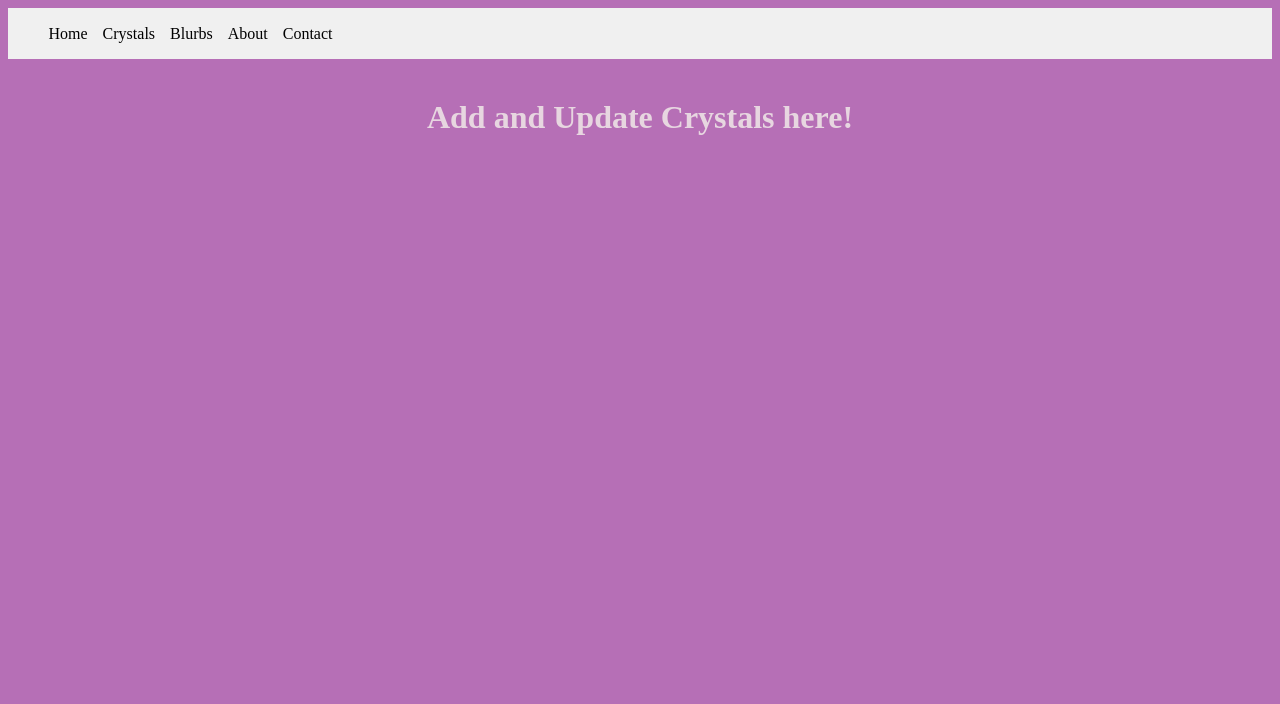
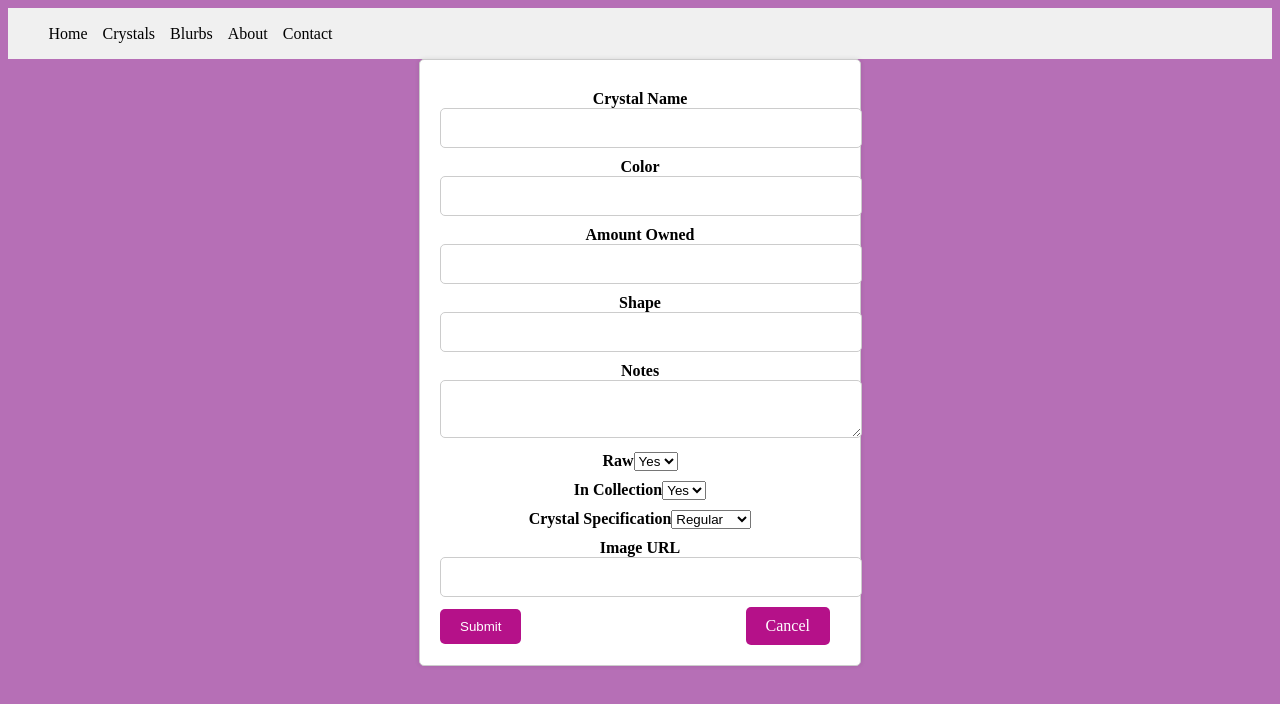
Before and after one commit to LilyBennu/Capstone-CrystalCollector, a React (Create React App) app in the folder CrystalCollector/CrystalCollector-Client/crystalcollector/: page /crystalform in a window 1280 px wide. Shown: the top 704 px of the page. Built offline with nearby package versions, Linux system fonts and the light colour scheme.

Commit message:
added crystal foooorm is not submitting lol but almost there! now for crystal and blurb pages!!!

```diff
--- a/CrystalCollector/CrystalCollector-Client/crystalcollector/src/App.js
+++ b/CrystalCollector/CrystalCollector-Client/crystalcollector/src/App.js
@@ -72,7 +72,7 @@ function App() {
   };
 
 
-
+//add Route paths for confirm delete blurb and crystal use :ID
   return (
 
     <div className="route-container">
@@ -93,6 +93,8 @@ function App() {
                 <Route path="/blurbsform" element={ <BlurbsForm /> } />
                 <Route path="/blurbsform/:blurbsId" element={ <BlurbsForm /> } />
                 <Route path="/crystalform" element={ <CrystalForm /> } />
+                <Route path="/crystalform/:crystalId" element={ <CrystalForm /> } />
+
                 <Route path="/error" element={ <Error /> } />
                 <Route path="*" element={ <NotFound /> } />
 
--- a/CrystalCollector/CrystalCollector-Client/crystalcollector/src/components/BlurbsForm.js
+++ b/CrystalCollector/CrystalCollector-Client/crystalcollector/src/components/BlurbsForm.js
@@ -56,7 +56,7 @@ function BlurbsForm() {
             });
           }
         });
-      };
+    };
 
 
 
--- a/CrystalCollector/CrystalCollector-Client/crystalcollector/src/components/CrystalForm.js
+++ b/CrystalCollector/CrystalCollector-Client/crystalcollector/src/components/CrystalForm.js
@@ -4,10 +4,186 @@ import { useNavigate, useParams, Link } from "react-router-dom";
 import{ findCrystalById, addOrUpdateCrystal } from "../services/crystalsAPI";
 import ValidationSummary from "./ValidationSummary";
 
+import "../styles/crystalform.css";
+
+
+    const INITIAL_CRYSTAL = {
+        crystalId: 0,
+        crystalName: "",
+        color: "",
+        amountOwned: 0,
+        shape: "",
+        notes: "",
+        raw: false,
+        inCollection: false,
+        crystalSpecification: "",
+        imageUrl: "",
+        appUserId: 0
+    };
+
 function CrystalForm() {
 
+    const [crystal, setCrystal] = useState([]);
+    const [errors, setErrors] = useState([]);
+
+    const navigate = useNavigate();
+    const { crystalId } = useParams();
+
+    useEffect(() => {
+        console.log("hello from crystal form", crystalId);
+        if (crystalId) {
+          findCrystalById(crystalId)
+            .then((data) => setCrystal(data))
+            .catch((err) =>
+              navigate("/error", {
+                state: { message: err },
+              })
+            );
+        }
+    }, [crystalId, navigate]);
+
+
+    const handleChange = (evt) => {
+        const nextCrystal = { ...crystal };
+       if (evt.target.type === "checkbox") {
+          nextCrystal[evt.target.name] = evt.target.checked;
+        } else {
+          nextCrystal[evt.target.name] = evt.target.value;
+        }
+        setCrystal(nextCrystal);
+    };
+
+
+    const handleSubmit = (evt) => {
+        evt.preventDefault();
+        addOrUpdateCrystal(crystal).then((data) => {
+          if (data?.errors) {
+            setErrors(data.errors);
+          } else {
+            navigate("/list", {
+              state: { message: `${crystal.title} saved!` },
+            });
+          }
+        });
+    };
+
+
+
     return (
-        <h1>Add and Update Crystals here!</h1>
+        <div className="crystalform-container">
+            <ValidationSummary errors={errors} />
+            <div className="crystal-form">
+                <form onSubmit={handleSubmit}>
+                    <div className="crystalform-group">
+                        <label htmlFor="name">Crystal Name</label>
+                        <input
+                            type="text"
+                            name="name"
+                            value={crystal.name}
+                            onChange={handleChange}
+                        />
+                    </div>
+
+                    <div className="crystalform-group">
+                        <label htmlFor="color">Color</label>
+                        <input
+                            type="text"
+                            name="color"
+                            value={crystal.color}
+                            onChange={handleChange}
+                        />
+                    </div>
+
+                    <div className="crystalform-group">
+                        <label htmlFor="amountOwned">Amount Owned</label>
+                        <input
+                            type="number"
+                            name="amountOwned"
+                            value={crystal.amountOwned}
+                            onChange={handleChange}
+                        />
+                    </div>
+
+                    <div className="crystalform-group">
+                        <label htmlFor="shape">Shape</label>
+                        <input
+                            type="text"
+                            name="shape"
+                            value={crystal.shape}
+                            onChange={handleChange}
+                        />
+                    </div>
+
+                    <div className="crystalform-group">
+                        <label htmlFor="notes">Notes</label>
+                        <textarea
+                            name="notes"
+                            value={crystal.notes}
+                            onChange={handleChange}
+                        />
+                    </div>
+
+                    <div className="crystalform-group">
+                        <label htmlFor="raw">Raw</label>
+                        <select
+                        name="raw"
+                        value={crystal.raw}
+                        onChange={handleChange}
+                        >
+                        <option value={true}>Yes</option>
+                        <option value={false}>No</option>
+                        </select>
+                    </div>
+
+                    <div className="crystalform-group">
+                        <label htmlFor="inCollection">In Collection</label>
+                        <select
+                        name="inCollection"
+                        value={crystal.inCollection}
+                        onChange={handleChange}
+                        >
+                        <option value={true}>Yes</option>
+                        <option value={false}>No</option>
+                        </select>
+                    </div>
+
+                    <div className="crystalform-group">
+                        <label htmlFor="crystalSpecification">Crystal Specification</label>
+                        <select
+                            name="crystalSpecification"
+                            value={crystal.crystalSpecification}
+                            onChange={handleChange}
+                        >
+                            <option value="REGULAR">Regular</option>
+                            <option value="SPECIAL">Special</option>
+                            <option value="ORGONITE">Orgonite</option>
+                            <option value="METAL">Metal</option>
+                            <option value="NONSTONE">Nonstone</option>
+                            <option value="JEWELRY">Jewelry</option>
+                        </select>
+                    </div>
+
+                    <div className="crystalform-group">
+                        <label htmlFor="imageUrl">Image URL</label>
+                        <input
+                            type="url"
+                            name="imageUrl"
+                            value={crystal.imageUrl}
+                            onChange={handleChange}
+                        />
+                    </div>
+                    <div className="crystalform-buttons">
+
+                        <button type="submit">Submit</button>
+                        <Link to="/list" className="blurbs-btn btn-secondary">
+                        Cancel
+                        </Link>
+                    </div>
+                </form>
+
+            </div>
+
+        </div>
     )
 }
 
--- /dev/null
+++ b/CrystalCollector/CrystalCollector-Client/crystalcollector/src/styles/crystalform.css
@@ -0,0 +1,74 @@
+
+
+.crystalform-container {
+    display: flex;
+    flex-direction: column;
+    align-items: center;
+    text-align: center;
+    height: 100vh;
+  }
+
+  .crystal-form {
+    margin-top: 20px;
+    padding: 20px;
+    border: 1px solid #ccc;
+    border-radius: 5px;
+    background-color: #fff;
+    box-shadow: 0 0 5px rgba(0, 0, 0, 0.1);
+    width: 90%; /* Adjust the width to your liking */
+    max-width: 400px; /* Adjust the max-width for responsiveness */
+    margin: 0 auto; /* Center the form horizontally */
+  }
+
+  .crystalform-group {
+    margin: 10px 0;
+  }
+
+  label {
+    font-weight: bold;
+  }
+
+  textarea,
+  input[type="text"],
+  input[type="number"],
+  input[type="url"] {
+    width: 100%;
+    padding: 10px;
+    border: 1px solid #ccc;
+    border-radius: 5px;
+    font-size: 16px;
+  }
+
+  .crystalform-buttons {
+    display: flex;
+    justify-content: space-between;
+    align-items: center;
+  }
+
+  button {
+    padding: 10px 20px;
+    background-color: #b51189;
+    color: #fff;
+    border: none;
+    border-radius: 5px;
+    cursor: pointer;
+  }
+
+  button:hover {
+    background-color: #cc7ccf;
+  }
+
+  .btn-secondary {
+    display: block;
+    padding: 10px 20px;
+    background-color: #333;
+    color: #fff;
+    text-decoration: none;
+    border: none;
+    border-radius: 5px;
+    cursor: pointer;
+  }
+
+  .btn-secondary:hover {
+    background-color: #666;
+  }
```
Also changed, not shown: CrystalCollector/CrystalCollector-Client/crystalcollector/src/components/BlurbsCard.js (deleted, +0 -12 lines), 1 other file (tests, documents, lock files or other folders).
